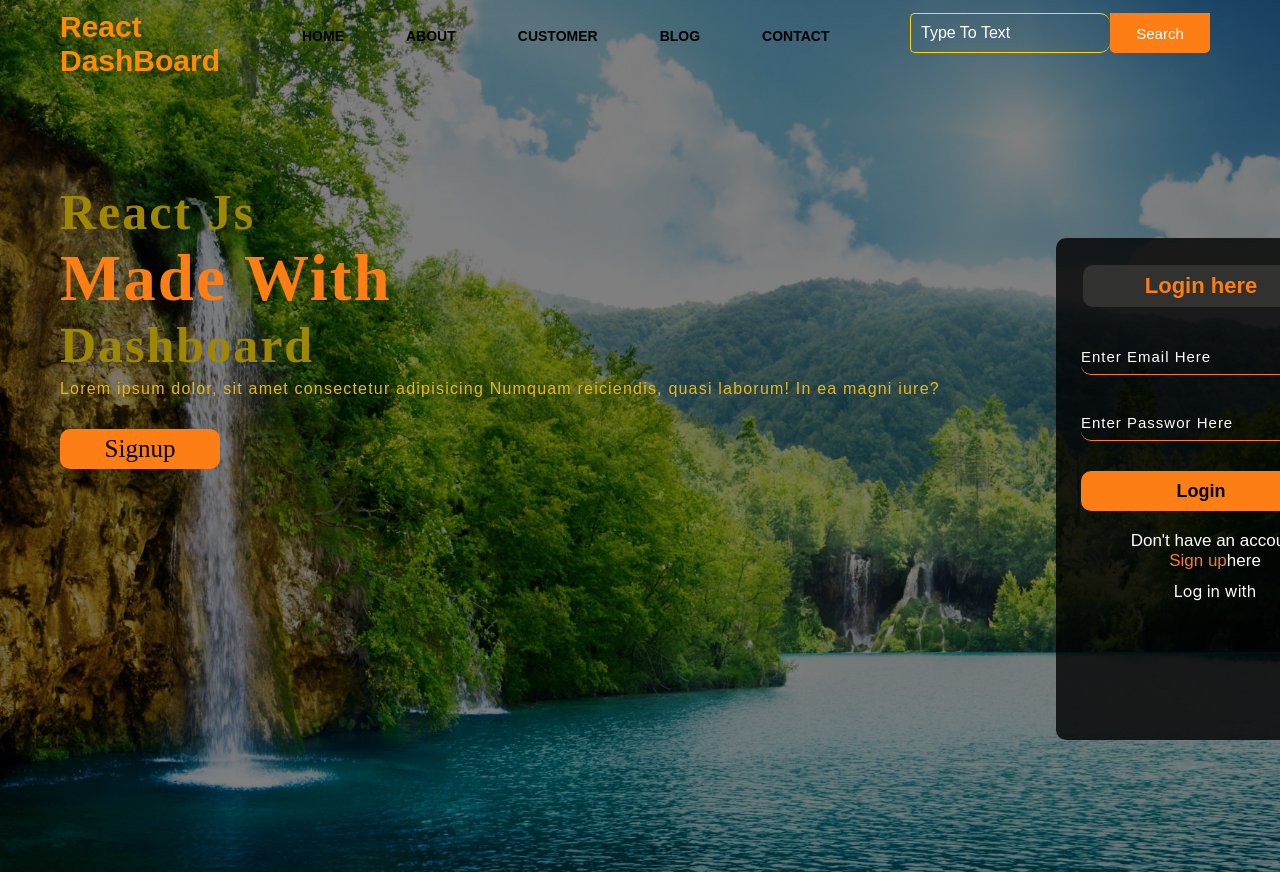
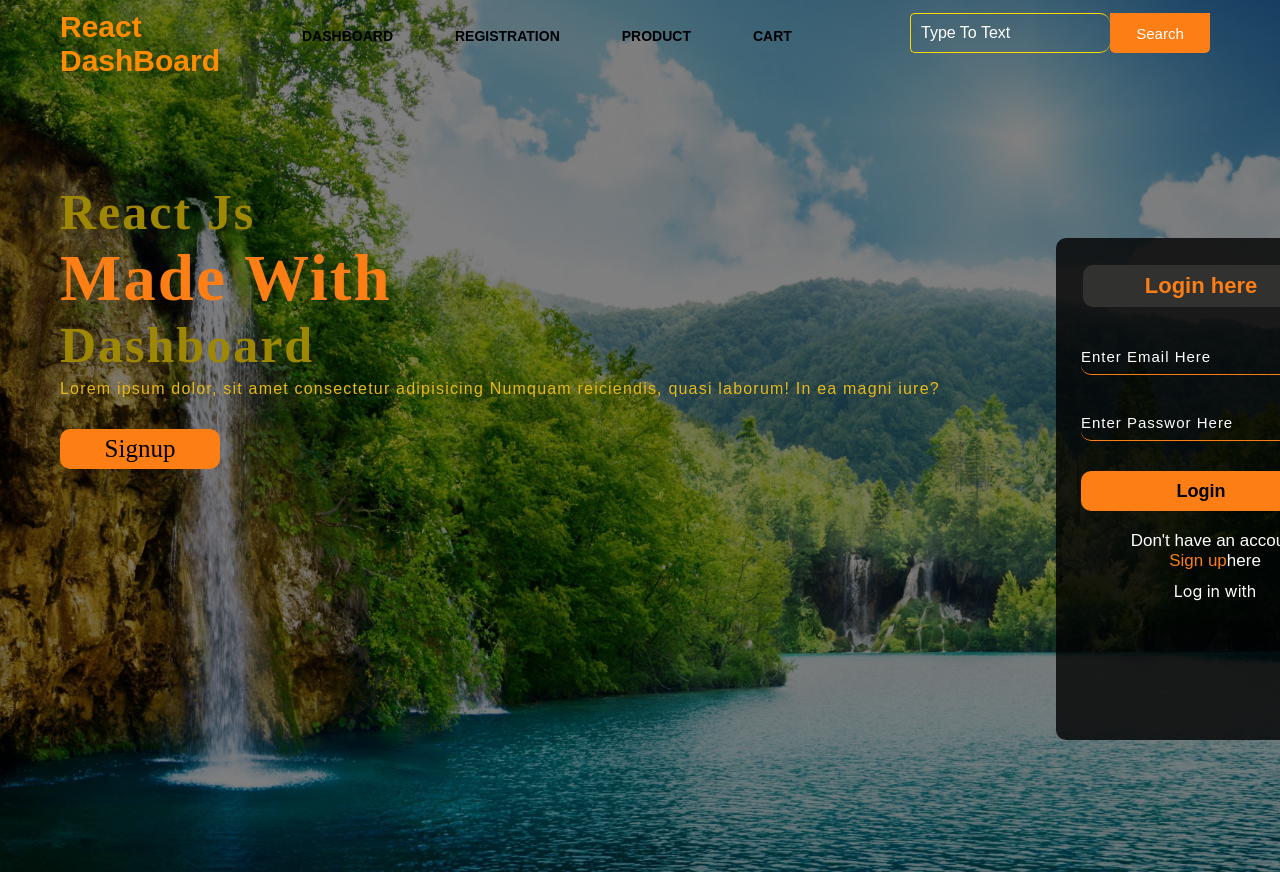
Before and after one commit to Mish880/React-Js-Simple-Templates, a React (Create React App) app: page /dashboard in a window 1280 px wide. Shown: the top 872 px of the page. Built offline with nearby package versions, Linux system fonts and the light colour scheme.

Commit message:
Update routing

```diff
--- a/src/page/Dashboard/Dashboard.jsx
+++ b/src/page/Dashboard/Dashboard.jsx
@@ -1,5 +1,6 @@
 import React from 'react'
 import "./Dashboard.css"
+import {Link} from 'react-router-dom'
 
 const Dashboardform = () => {
   return (
@@ -10,11 +11,11 @@ const Dashboardform = () => {
               </div>
               <div class="menu">
                  <ul>
-                    <li><a href='#'>HOME</a></li>
-                    <li><a href='#'>ABOUT</a></li>
-                    <li><a href='#'>CUSTOMER</a></li>
-                    <li><a href='#'>BLOG</a></li>
-                    <li><a href='#'>CONTACT</a></li>
+                    <li><a href='#'><Link to='/dashboard'>DASHBOARD</Link></a></li>
+                    <li><a href='#'><Link to='/user'>REGISTRATION</Link></a></li>
+                    <li><a href='#'><Link to='/product'>PRODUCT</Link></a></li>
+                    <li><a href='#'><Link to='/product'>CART</Link></a></li>
+
 
                  </ul>
               </div>
@@ -30,7 +31,7 @@ const Dashboardform = () => {
                   quasi laborum! In ea magni iure?
                 </p>
 
-               <button class="cn"><a href="#">Signup</a></button>
+               <button class="cn"><a href="#"><Link to='/user'>Signup</Link></a></button>
 
 
           <div class="form">
```
